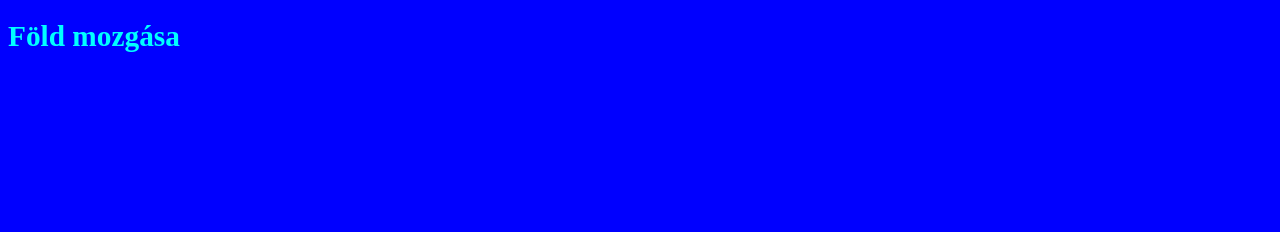
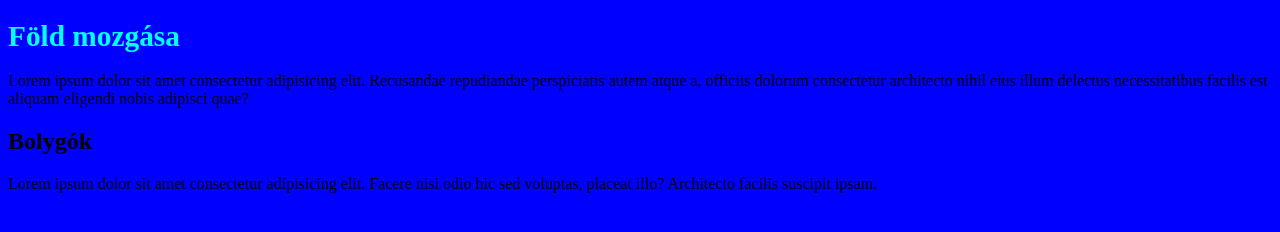
Before and after one commit to TrueMyFriend/tesztek, a plain HTML site: page index.html in a window 1280 px wide. Drawn offline with Linux system fonts and the light colour scheme.

Commit message:
index mod

```diff
--- a/index.html
+++ b/index.html
@@ -12,5 +12,11 @@
 
 <h1>Föld mozgása</h1>
 
+<p class="forma">Lorem ipsum dolor sit amet consectetur adipisicing elit. Recusandae repudiandae perspiciatis autem atque a, officiis dolorum consectetur architecto nihil eius illum delectus necessitatibus facilis est aliquam eligendi nobis adipisci quae?</p>
+
+<h2>Bolygók</h2>
+
+<p class="formazas">Lorem ipsum dolor sit amet consectetur adipisicing elit. Facere nisi odio hic sed voluptas, placeat illo? Architecto facilis suscipit ipsam.</p>
+
 </body>
 </html>
```
